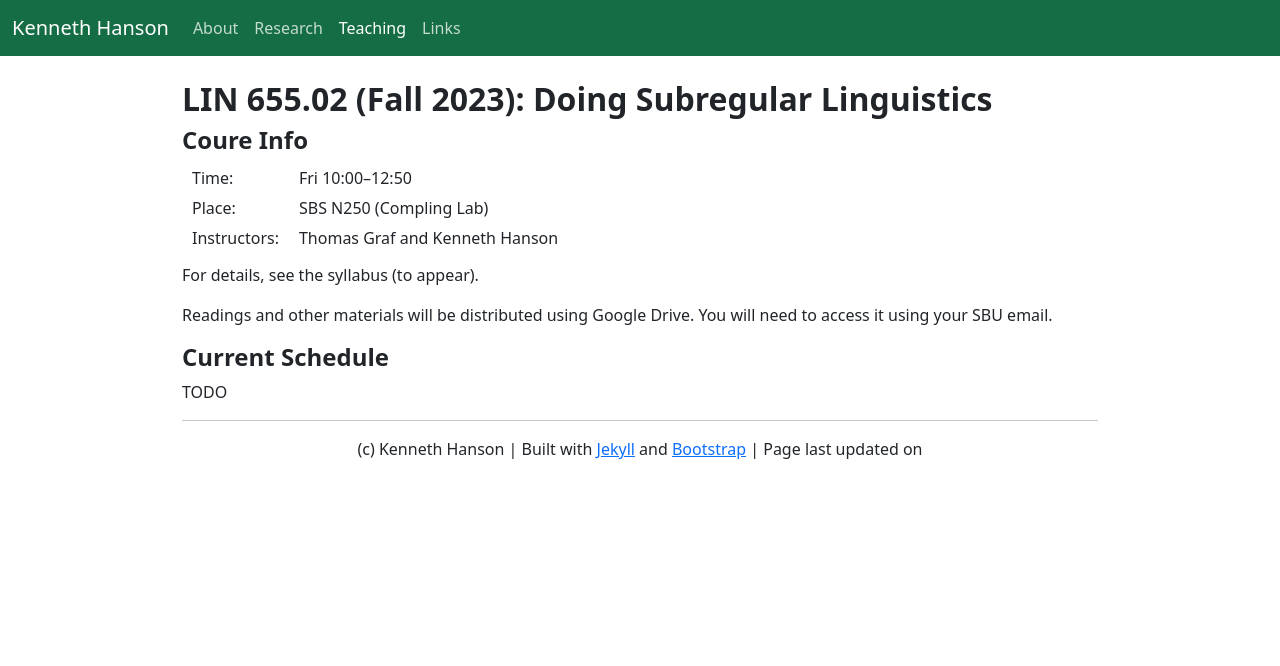
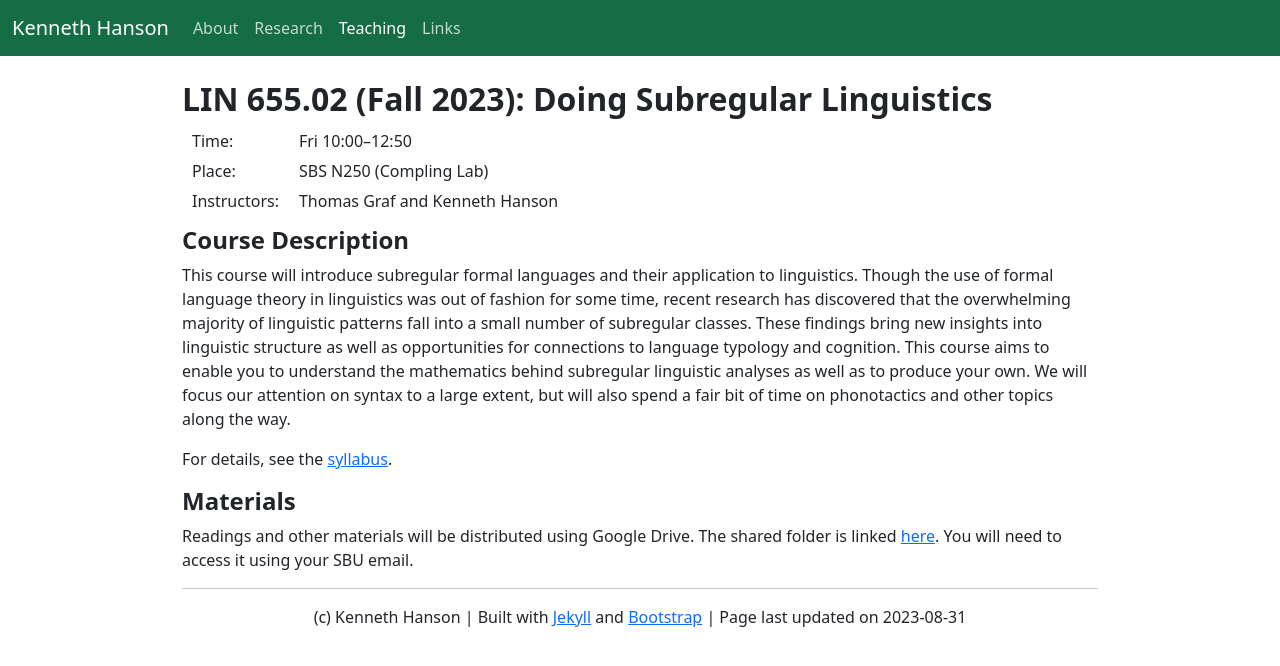
Before and after one commit to khanson679/khanson679.github.io, a Jekyll site: the page built from teaching/lin655/index.md, in a window 1280 px wide. Shown: the top 666 px of the page. Built offline with Jekyll 4.4.1, drawn with Linux system fonts in a browser that asks for light colours.

Commit message:
Update top page. Add syllabus and GDrive link.

```diff
--- a/teaching/lin655/index.md
+++ b/teaching/lin655/index.md
@@ -1,19 +1,25 @@
 ---
 title: "LIN 655.02 (Fall 2023): Doing Subregular Linguistics"
 layout: default
+date: 2023-08-31
 ---
-
-## Coure Info
 
 Time: | Fri 10:00–12:50
 Place: | SBS N250 (Compling Lab)
 Instructors: | Thomas Graf and Kenneth Hanson
 
-For details, see the syllabus (to appear).
+## Course Description
+
+This course will introduce subregular formal languages and their application to linguistics.
+Though the use of formal language theory in linguistics was out of fashion for some time, recent research has discovered that the overwhelming majority of linguistic patterns fall into a small number of subregular classes.
+These findings bring new insights into linguistic structure as well as opportunities for connections to language typology and cognition.
+This course aims to enable you to understand the mathematics behind subregular linguistic analyses as well as to produce your own.
+We will focus our attention on syntax to a large extent, but will also spend a fair bit of time on phonotactics and other topics along the way.
+
+For details, see the [syllabus](655-syllabus-23fa.pdf).
+
+## Materials
 
 Readings and other materials will be distributed using Google Drive.
+The shared folder is linked [here](https://drive.google.com/drive/folders/1Sm7U5s4d5uYzllJhcY1ivhkUeXIbiO6P?usp=sharing).
 You will need to access it using your SBU email.
-
-## Current Schedule
-
-TODO
```
Also changed, not shown: 1 other file.
